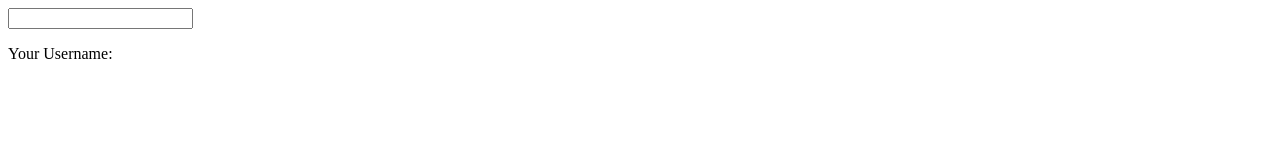
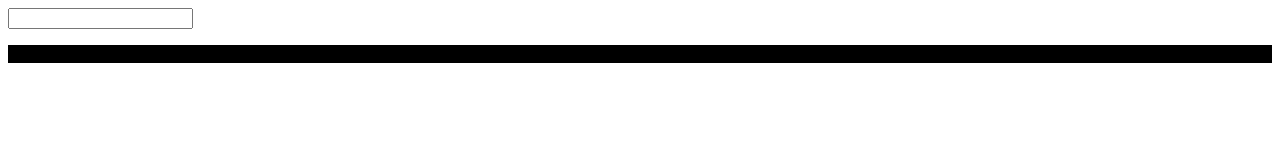
Before and after one commit to hnasiba88/angularJS, a plain HTML site: page Basics/index.html in a window 1280 px wide. Drawn offline with nearby package versions, Linux system fonts and the light colour scheme.

Commit message:
Changes from gitHub

```diff
--- a/Basics/index.html
+++ b/Basics/index.html
@@ -5,7 +5,7 @@
     <body>
         <div ng-app="">
             <input type="text" id="txtname" ng-model="name" />
-            <p>Your Username: {{name}}</p>
+            <p style="background-color : #000000;">Your Username: {{name}}</p>
         </div>
     </body>
 </html>
```
